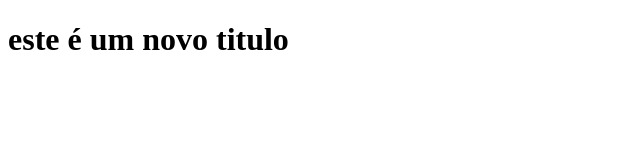
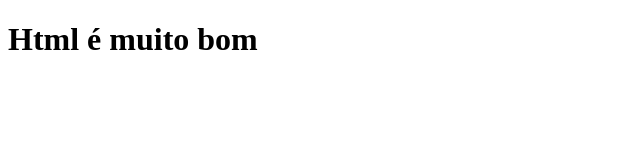
Before and after one commit to Lih3006/git_aula_kenzie, a plain HTML site: page index.html in a window 1280 px wide. Shown: the whole page, without its empty margins (0-640 px from the left). Drawn offline with Linux system fonts and the light colour scheme.

Commit message:
alteracao da Tag h1

```diff
--- a/index.html
+++ b/index.html
@@ -7,6 +7,6 @@
     <title>Teste</title>
 </head>
 <body>
-    <h1>este é um novo titulo</h1>
+    <h1>Html é muito bom</h1>
 </body>
 </html>
```
